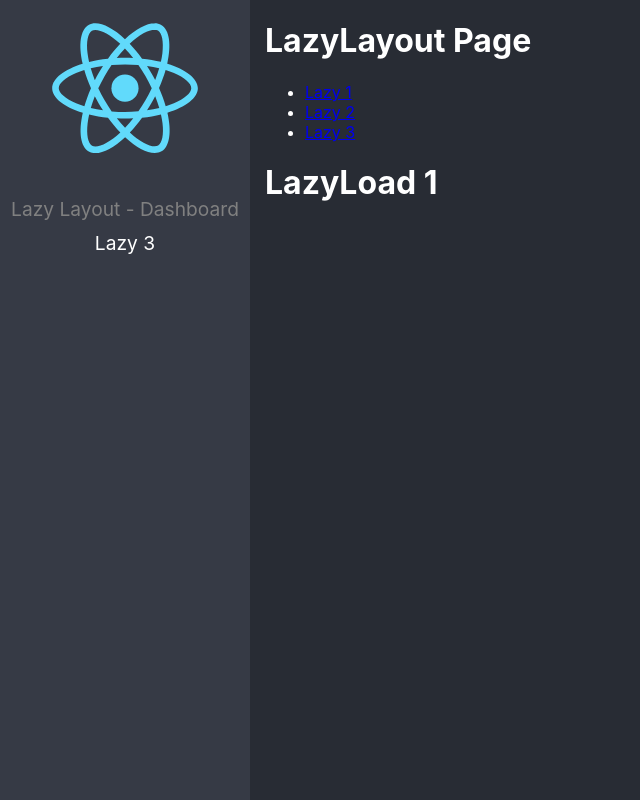
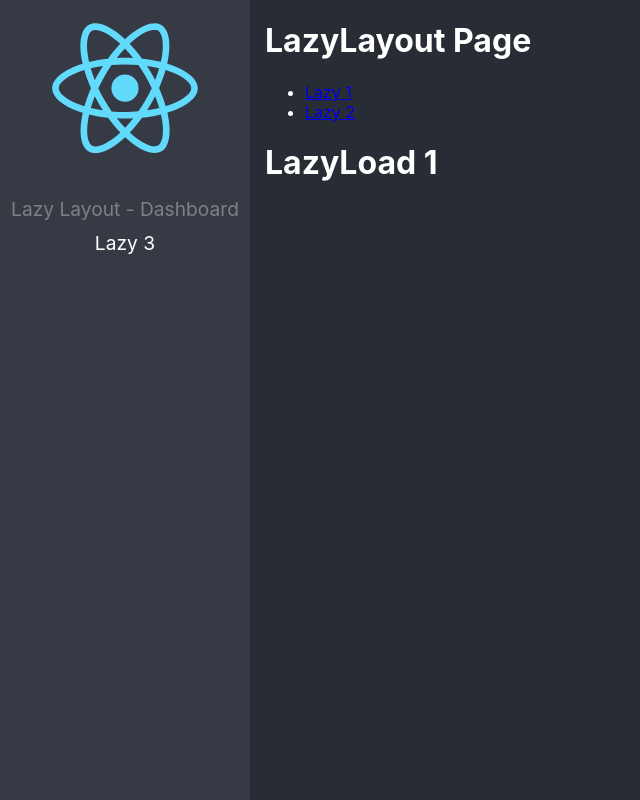
Before and after one commit to gliscano/-react-typescript-advanced, a React (Create React App) app: page /lazyload/lazy1 in a window 1280 px wide. Shown: the whole page, without its empty margins (0-640 px from the left). Built offline with nearby package versions, Linux system fonts and the light colour scheme.

Commit message:
fix delete lazy 3 router from lazylayout

```diff
--- a/src/layout/Lazylayout.tsx
+++ b/src/layout/Lazylayout.tsx
@@ -13,9 +13,6 @@ const LazyLayout = () => {
                 <li>
                     <NavLink to="lazy2">Lazy 2</NavLink>
                 </li>
-                <li>
-                    <NavLink to="lazy3">Lazy 3</NavLink>
-                </li>
             </ul>
             <Routes>
                 <Route path='lazy1' element={<Lazyload1 />} />
```
